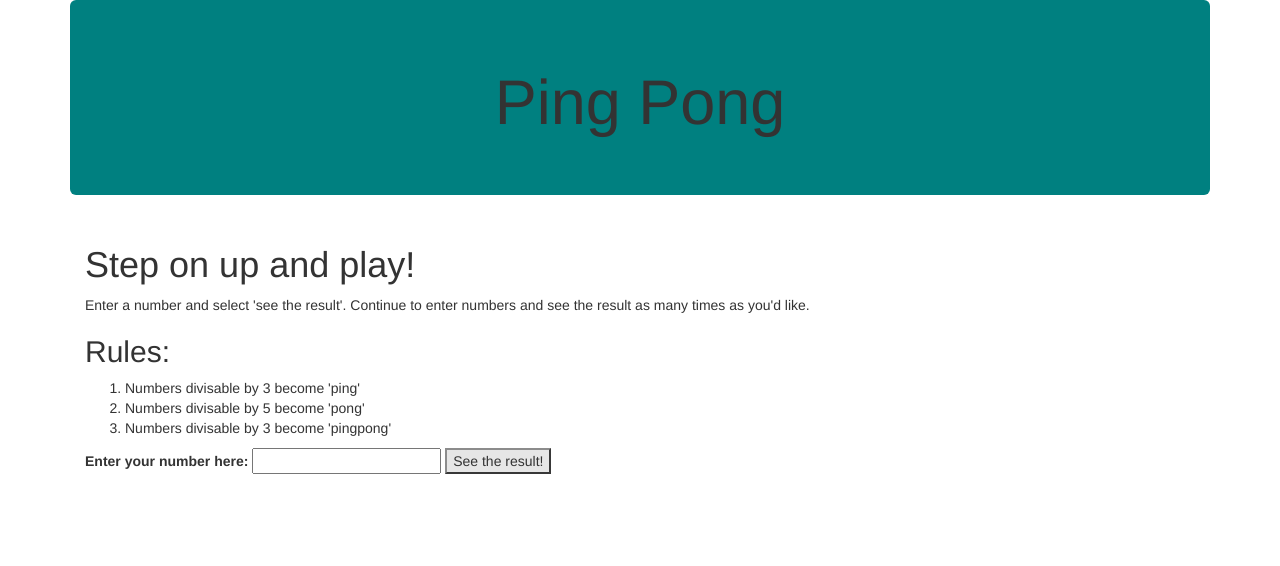
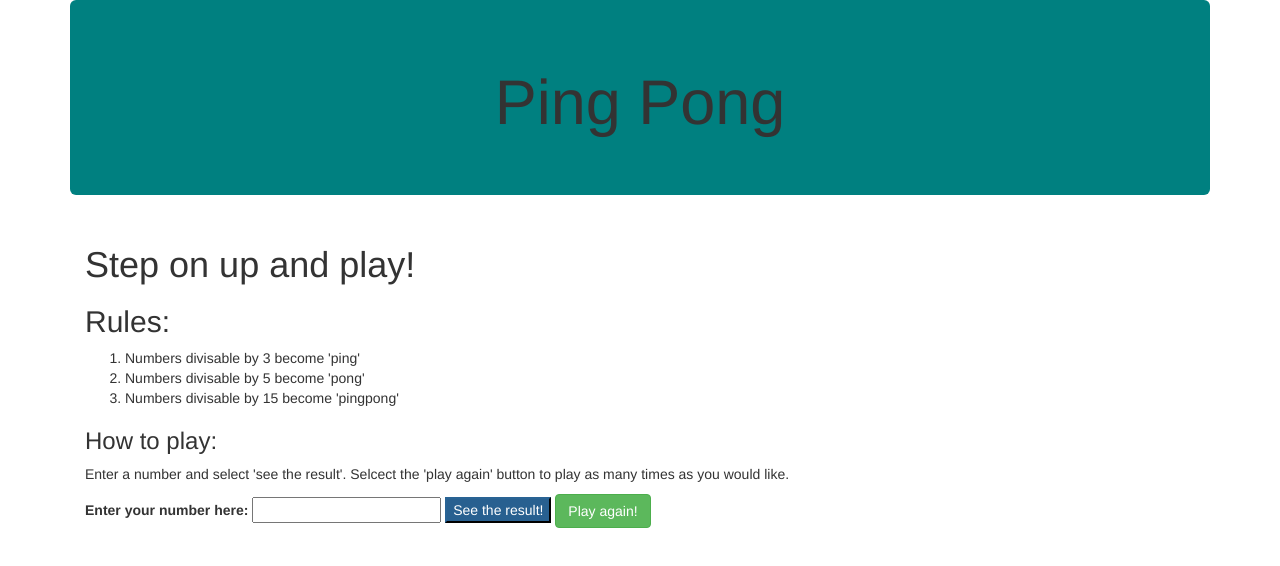
Before and after one commit to mknutgit/pingpong, a plain HTML site: page index.html in a window 1280 px wide. Both pictures are taken after typing "Sample" into the empty fields and a click on the button "See the result!". Drawn offline with Linux system fonts and the light colour scheme.

Commit message:
results are displayed vertically in a list, reset button added so game can be played over and over.

```diff
--- a/index.html
+++ b/index.html
@@ -26,19 +26,20 @@
       <form id="pingpong" class="form-inline">
         <div class="form-group">
           <h1>Step on up and play!</h1>
-          <p>Enter a number and select 'see the result'.  Continue to enter numbers and see the result as many times as you'd like.</p>
           <h2>Rules:</h2>
-          <ol>
-            <li>Numbers divisable by 3 become 'ping'</li>
-            <li>Numbers divisable by 5 become 'pong'</li>
-            <li>Numbers divisable by 3 become 'pingpong'</li>
-          </ol>
+            <ol>
+              <li>Numbers divisable by 3 become 'ping'</li>
+              <li>Numbers divisable by 5 become 'pong'</li>
+              <li>Numbers divisable by 15 become 'pingpong'</li>
+            </ol>
+          <H3>How to play:</h3>
+            <p>Enter a number and select 'see the result'.  Selcect the 'play again' button to play as many times as you would like.</p>
+
           <label for="number">Enter your number here:</label>
           <input id="number" type="text">
-          <button type="submit" class="btn-default">See the result!</button>
+          <button type="submit" class="btn-primary">See the result!</button>
+          <button type="reset" class="btn btn-success" onClick="window.location.reload()">Play again!</button>
         </div>
-
-
       </form>
 
       <div id="result">
--- a/js/scripts.js
+++ b/js/scripts.js
@@ -6,7 +6,7 @@ var count = function(number) {
     if (i % 15 === 0) {
       item.push('pingpong');
     }
-    if (i % 5 === 0) {
+    else if (i % 5 === 0) {
       item.push('pong');
     }
     else if (i % 3 === 0) {
@@ -26,8 +26,9 @@ $(document).ready(function(event) {
 
       var number = $("input#number").val();
       var result = count(number);
-
-
+      result.forEach(function(entry) {
+              $(".result").append("<li>" + entry + "</li>");
+            });
   $("#result").show();
   var form = document.getElementById("pingpong");
   form.reset();
```
